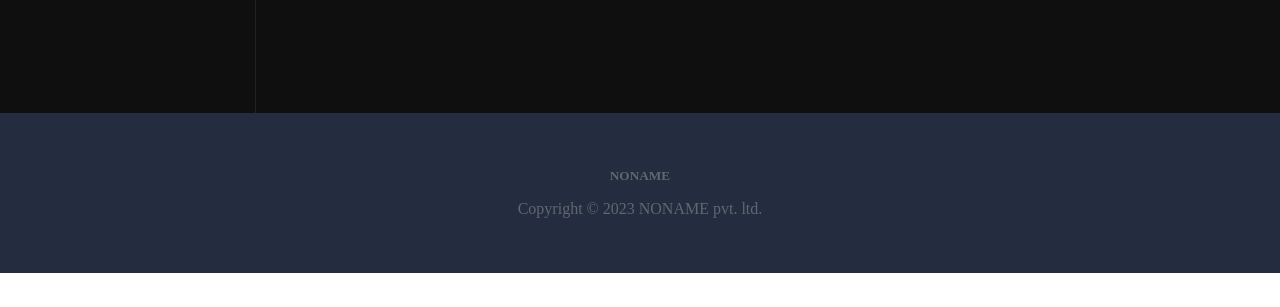
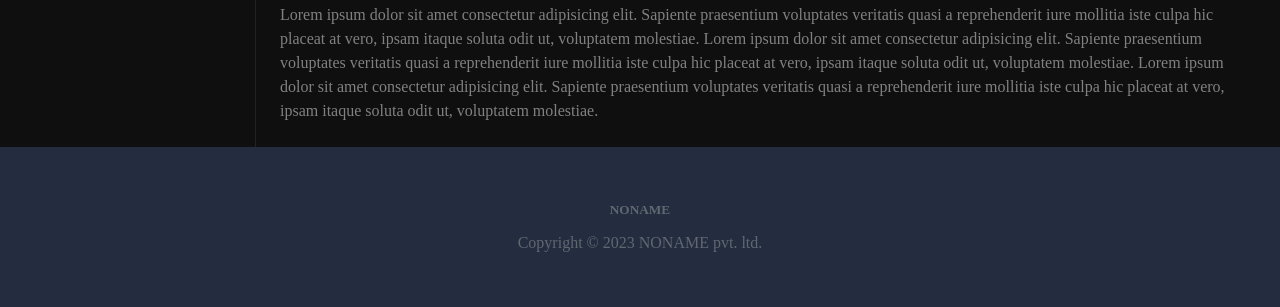
Before and after one commit to anighost1/responsive-template, a plain HTML site: page index.html in a window 1280 px wide. Shown: the part 719-1026 px from the top of the page. Before the commit the page ends 992 px from the top, so only its background shows below. Drawn offline with Linux system fonts and the light colour scheme; a script that the page names is missing.

Commit message:
one more lorem added

```diff
--- a/index.html
+++ b/index.html
@@ -19,7 +19,8 @@
             </div>
             <ul id="profile-menu" class="menu small">
                 <li class="menuitem close">
-                    <img id="menu-close" src="./assets/close.svg" alt="profile" width="30px" onclick="profileCompress()" />
+                    <img id="menu-close" src="./assets/close.svg" alt="profile" width="30px"
+                        onclick="profileCompress()" />
                 </li>
                 <li class=" menuitem item1" onclick="menuSelect()">
                     Profile
@@ -117,6 +118,21 @@
                     quasi a reprehenderit iure mollitia iste culpa hic placeat at vero, ipsam itaque soluta odit ut,
                     voluptatem molestiae.
                 </p>
+                <br />
+                <h1>Lorem ipsum dolor</h1>
+                <br />
+                <p>
+                    Lorem ipsum dolor sit amet consectetur adipisicing elit. Sapiente praesentium voluptates veritatis
+                    quasi a reprehenderit iure mollitia iste culpa hic placeat at vero, ipsam itaque soluta odit ut,
+                    voluptatem molestiae. Lorem ipsum dolor sit amet consectetur adipisicing elit. Sapiente praesentium
+                    voluptates veritatis
+                    quasi a reprehenderit iure mollitia iste culpa hic placeat at vero, ipsam itaque soluta odit ut,
+                    voluptatem molestiae. Lorem ipsum dolor sit amet consectetur adipisicing elit. Sapiente praesentium
+                    voluptates veritatis
+                    quasi a reprehenderit iure mollitia iste culpa hic placeat at vero, ipsam itaque soluta odit ut,
+                    voluptatem molestiae.
+                </p>
+
             </div>
         </div>
         <!-- <div id="right">
```
